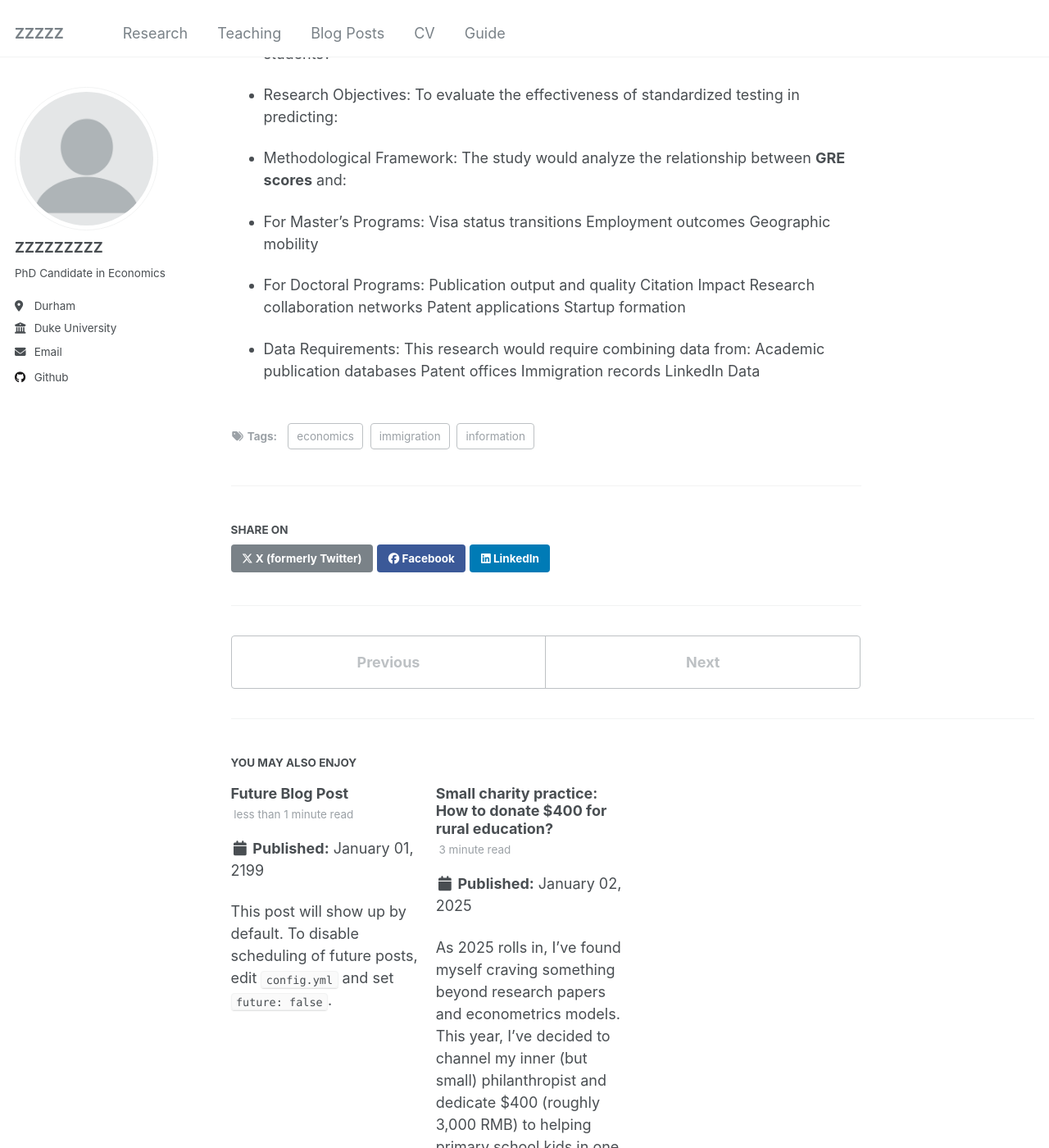
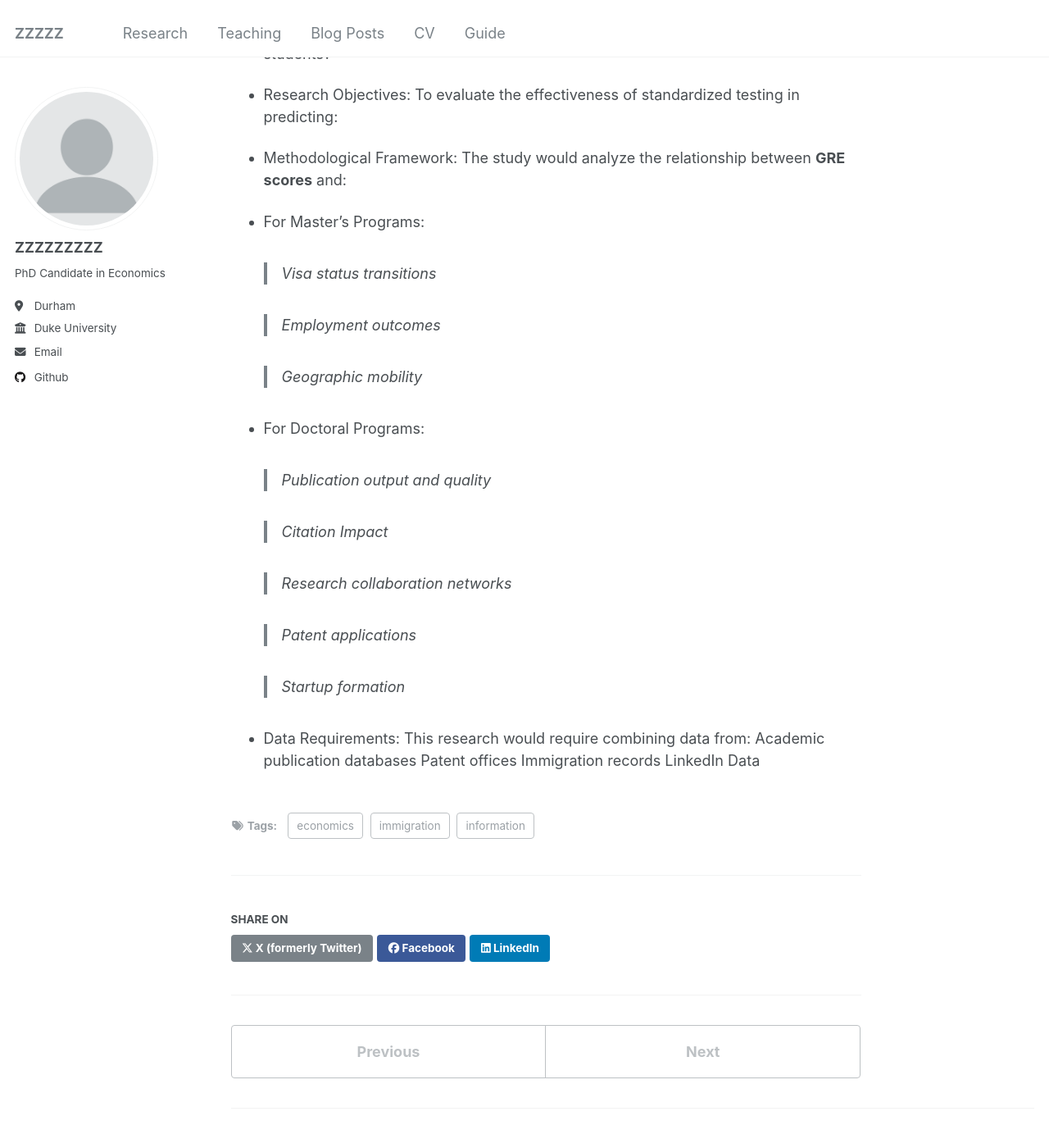
Before and after one commit to henrymzc/henrymzc.github.io, a Jekyll site: the page built from _posts/2025-01-03-blog-post-1.md, in a window 1280 px wide and 1400 px high, scrolled down 1526 px. Shown: the whole window at 82% size. Built offline with Jekyll 4.4.1, drawn with Linux system fonts in a browser that asks for light colours.

```diff
--- a/_posts/2025-01-03-blog-post-1.md
+++ b/_posts/2025-01-03-blog-post-1.md
@@ -55,16 +55,24 @@ To evaluate the effectiveness of standardized testing in predicting:
 The study would analyze the relationship between **GRE scores** and:
 
 * For Master's Programs:
-Visa status transitions
-Employment outcomes
-Geographic mobility
+
+	> Visa status transitions
+
+	> Employment outcomes
+
+	> Geographic mobility
 
 * For Doctoral Programs:
-Publication output and quality
-Citation Impact
-Research collaboration networks
-Patent applications
-Startup formation
+
+	> Publication output and quality
+
+	> Citation Impact
+
+	> Research collaboration networks
+
+	> Patent applications
+
+	> Startup formation
 
 * Data Requirements:
 This research would require combining data from:
```
